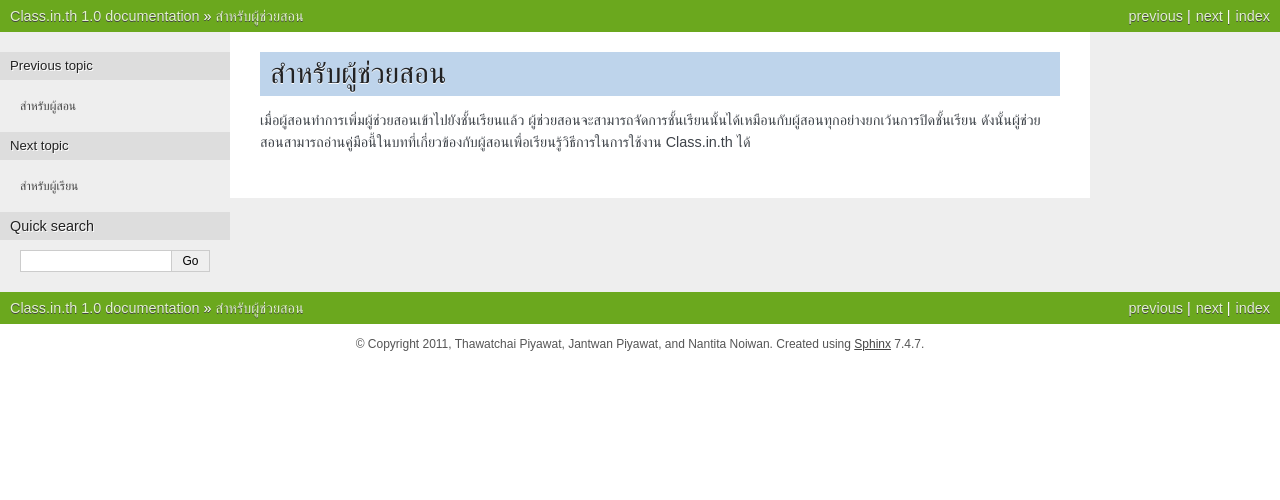
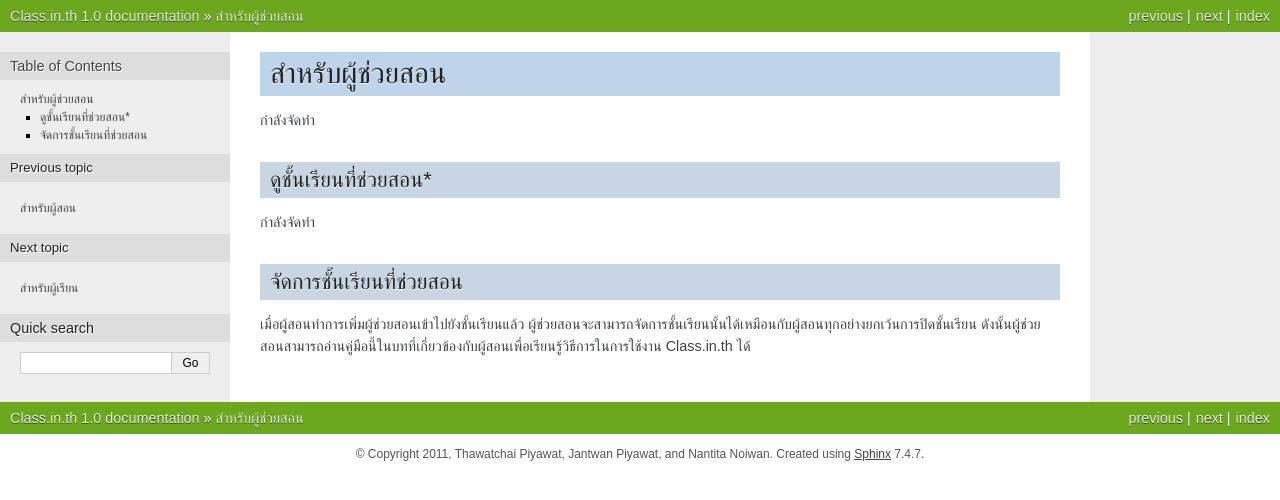
Before and after one commit to thawatchai/usableclass-manual, a Sphinx documentation site: the page built from source/assistants.rst, in a window 1280 px wide. Shown: the top 500 px of the page. Built offline with Sphinx 7.4.7, drawn with Linux system fonts in a browser that asks for light colours.

Commit message:
add new section to teachers and assistants

```diff
--- a/source/assistants.rst
+++ b/source/assistants.rst
@@ -2,4 +2,14 @@
 สำหรับผู้ช่วยสอน
 =================
 
+กำลังจัดทำ
+
+ดูชั้นเรียนที่ช่วยสอน*
+------------------
+
+กำลังจัดทำ
+
+จัดการชั้นเรียนที่ช่วยสอน
+-----------------------
+
 เมื่อผู้สอนทำการเพิ่มผู้ช่วยสอนเข้าไปยังชั้นเรียนแล้ว ผู้ช่วยสอนจะสามารถจัดการชั้นเรียนนั้นได้เหมือนกับผู้สอนทุกอย่างยกเว้นการปิดชั้นเรียน ดังนั้นผู้ช่วยสอนสามารถอ่านคู่มือนี้ในบทที่เกี่ยวข้องกับผู้สอนเพื่อเรียนรู้วิธีการในการใช้งาน Class.in.th ได้
--- a/source/teachers.rst
+++ b/source/teachers.rst
@@ -16,6 +16,11 @@
 
 แก้ไขชั้นเรียน*
 ------------
+
+กำลังจัดทำ
+
+ดูชั้นเรียนที่สอน*
+---------------
 
 กำลังจัดทำ
 
```
